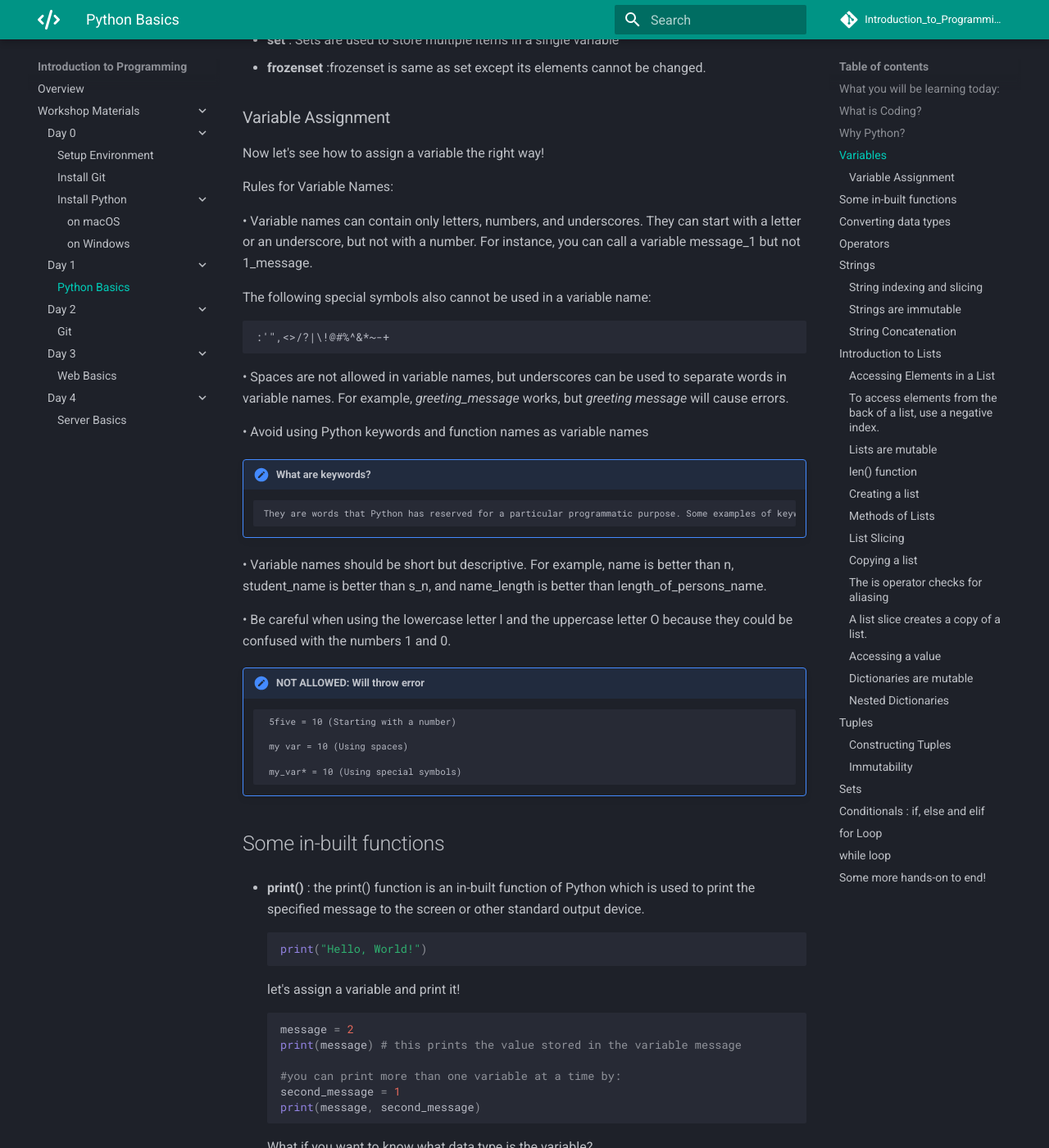
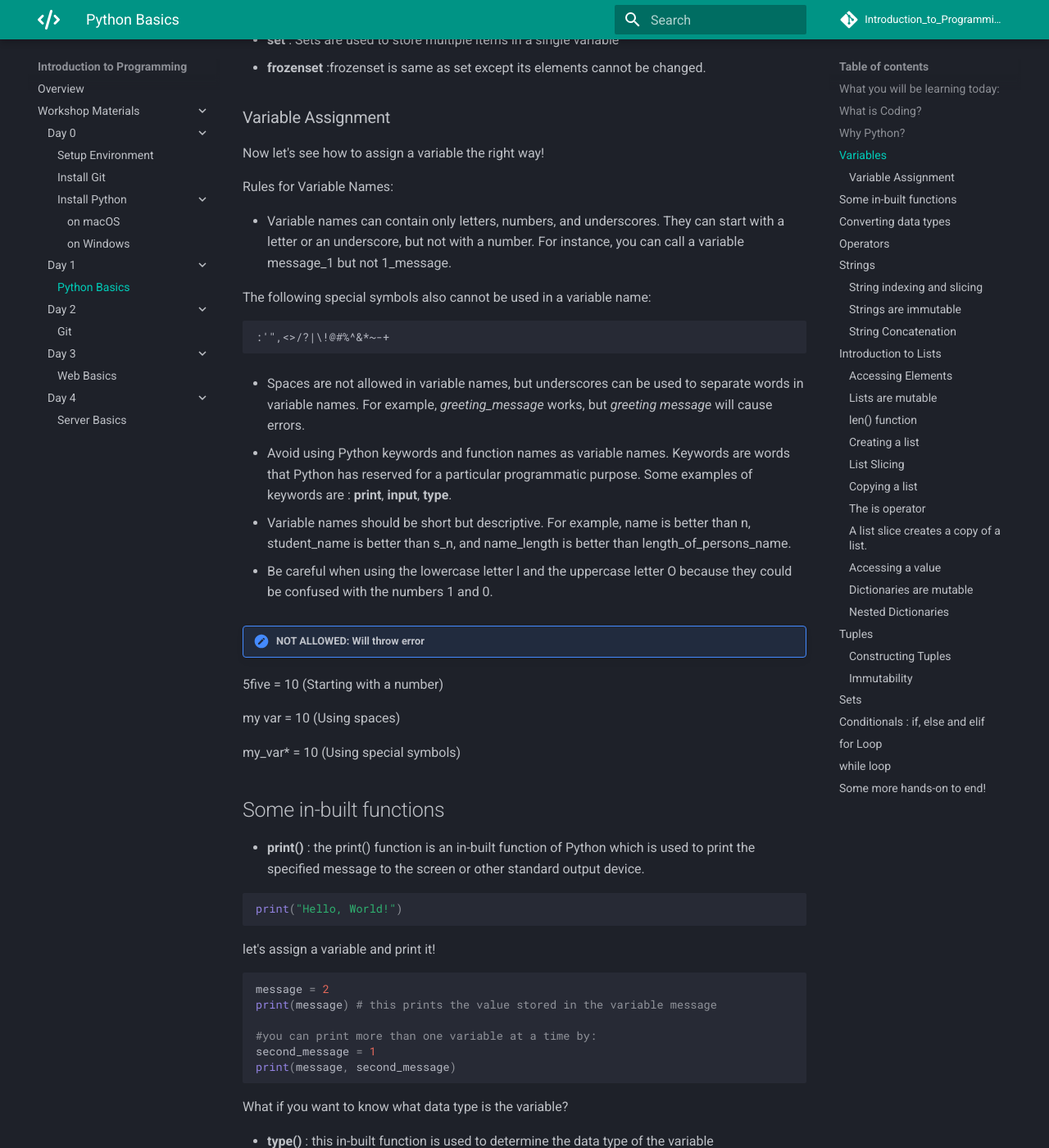
Before and after one commit to 3DCdsc/Introduction_to_Programming, an MkDocs documentation site: the page built from docs/Day_1/python_basics.md, in a window 1280 px wide and 1400 px high, scrolled down 2549 px. Shown: the whole window at 82% size. Built offline with MkDocs 1.6.1 and Material for MkDocs 9.7.7, drawn with Linux system fonts in a browser that asks for light colours; comment, search, counter and statistics services are not loaded; some of the changed text lies outside the part shown.

Commit message:
Update python_basics.md

````diff
--- a/docs/Day_1/python_basics.md
+++ b/docs/Day_1/python_basics.md
@@ -27,13 +27,13 @@
 
 Think of anything you’ve ever done with a computer:
 
-* Play a video game.
-* Send an email.
-* Search for something on Google.
-* Write a word document.
-* Take a selfie on your smartphone (also a computer).
-* Buy something on Amazon.
-* Watch a movie on Netflix.
+- Play a video game.
+- Send an email.
+- Search for something on Google.
+- Write a word document.
+- Take a selfie on your smartphone (also a computer).
+- Buy something on Amazon.
+- Watch a movie on Netflix.
 
 All of those applications are software written in code.
 
@@ -87,24 +87,24 @@
 
 What are the basic data types?
 
-> Some basic data types in Python are:
+Some basic data types in Python are:
 
-*   **int** : integer data type. Stores numbers without decimal points
-*   **float** : float data type. Stores decimal numbers with floating points
-*   **str** : sequences of character data. We will be going into further detail later.
-*   **boolean** : Objects of Boolean type may have one of two values, True or False
+- **int** : integer data type. Stores numbers without decimal points
+- **float** : float data type. Stores decimal numbers with floating points
+- **str** : sequences of character data. We will be going into further detail later.
+- **boolean** : Objects of Boolean type may have one of two values, True or False
 
 
-> Composite data types in Python :
-  We will be exploring these data types in detail
+Composite data types in Python :
+ We will be exploring these data types in detail
 
-*   **list** : A list is a collection of items in a particular order
-*   **dict**: A dictionary in Python is a collection of key-value pairs. Each key is connected
+- **list** : A list is a collection of items in a particular order
+- **dict**: A dictionary in Python is a collection of key-value pairs. Each key is connected
 to a value, and you can use a key to access the value associated with that key
-*   **tuple** : A tuple looks just like a list except you use parentheses instead of square
+- **tuple** : A tuple looks just like a list except you use parentheses instead of square
 brackets.
-*   **set** : Sets are used to store multiple items in a single variable
-*   **frozenset** :frozenset is same as set except its elements cannot be changed.
+- **set** : Sets are used to store multiple items in a single variable
+- **frozenset** :frozenset is same as set except its elements cannot be changed.
 
 
 
@@ -114,7 +114,7 @@
 
 Rules for Variable Names:
 
-•  Variable names can contain only letters, numbers, and underscores.
+-  Variable names can contain only letters, numbers, and underscores.
 They can start with a letter or an underscore, but not with a number.
 For instance, you can call a variable message_1 but not 1_message.
 
@@ -123,64 +123,64 @@
     :'",<>/?|\!@#%^&*~-+
 
 
-•	 Spaces are not allowed in variable names, but underscores can be used
+-  Spaces are not allowed in variable names, but underscores can be used
 to separate words in variable names. For example, *greeting_message*
 works, but *greeting message* will cause errors.
 
-•	 Avoid using Python keywords and function names as variable names
-
-!!! note "What are **keywords**? "
-        They are words that Python has reserved for a particular programmatic purpose. Some examples of keywords are : **print**, **input**, **type**.
+-	 Avoid using Python keywords and function names as variable names.  Keywords are words that Python has reserved for a particular programmatic purpose. Some examples of keywords are : **print**, **input**, **type**.
 
 
-•	 Variable names should be short but descriptive. For example, name is
-better than n, student_name is better than s_n, and name_length is better
+- Variable names should be short but descriptive. For example, name is better than n, student_name is better than s_n, and name_length is better
 than length_of_persons_name.
 
-•	 Be careful when using the lowercase letter l and the uppercase letter O
-because they could be confused with the numbers 1 and 0.
+- Be careful when using the lowercase letter l and the uppercase letter O because they could be confused with the numbers 1 and 0.
 
 !!! note "NOT ALLOWED: Will throw error"
 
-         5five = 10 (Starting with a number)
+   5five = 10 (Starting with a number)
 
-         my var = 10 (Using spaces)
+   my var = 10 (Using spaces)
 
-         my_var* = 10 (Using special symbols)
+   my_var* = 10 (Using special symbols)
 
 
 ## Some in-built functions
-* **print()** : the print() function is an in-built function of Python which is used to print the specified message to the screen or other standard output device.
-    ```python
-    print("Hello, World!")
-    ```
-    let's assign a variable and print it!
-    ```python
-    message = 2
-    print(message) # this prints the value stored in the variable message
+- **print()** : the print() function is an in-built function of Python which is used to print the specified message to the screen or other standard output device.
 
-    #you can print more than one variable at a time by:
-    second_message = 1
-    print(message, second_message)
-    ```
-    What if you want to know what data type is the variable?
+```python
+print("Hello, World!")
+```
 
-* **type()** : this in-built function is used to determine the data type of the variable
-    ```python
-    print(type(message))
-    type(2)
-     ```
-* Suppose you don't know what value should be assigned to your variable and want to ask the user for the value. you can do this using **input()**
+let's assign a variable and print it!
 
-  **input()** method reads a line from input, converts into a string and returns it.
-    ```python
-    message = input()
-    print("You entered: " , message)
+```python
+message = 2
+print(message) # this prints the value stored in the variable message
 
-    #Suppose you want to print a message to the user for asking the value
-    second_message = input("Please enter a number")
-    print(second_message)
-    ```
+#you can print more than one variable at a time by:
+second_message = 1
+print(message, second_message)
+```
+What if you want to know what data type is the variable?
+
+- **type()** : this in-built function is used to determine the data type of the variable
+
+```python
+print(type(message))
+type(2)
+ ```
+ Suppose you don't know what value should be assigned to your variable and want to ask the user for the value. you can do this using **input()**
+
+- **input()** method reads a line from input, converts into a string and returns it.
+
+```python
+message = input()
+print("You entered: " , message)
+
+#Suppose you want to print a message to the user for asking the value
+second_message = input("Please enter a number")
+print(second_message)
+```
 
 
 
@@ -189,7 +189,8 @@
 Data types can be converted from one form to another using in-built functions like int(), str(), float().
 However, do note that **not** every conversion is possible!
 
-> Can you convert an int type to a string type?
+Can you convert an int type to a string type?
+
 ```python
 
 #using the in-built function str()
@@ -198,7 +199,9 @@
 print(num)
 print(type(num))
 ```
-> How about converting str to int?
+
+How about converting str to int?
+
 ```python
 letter = 'A'
 letter = int(letter)
@@ -211,6 +214,7 @@
 ## Operators
 
 **Arithmetic Operators:**
+
 ```python
 x = 15
 y = 4
@@ -277,8 +281,8 @@
 
 In normal mathematics expressions:
 
-    var = 0
-    var = var +1   would mean 0 = 1
+var = 0
+var = var +1   would mean 0 = 1
 
 But in python, the same expression has a different meaning .
 It means that the value of var is incremented by one and then assigned back to var.
@@ -291,11 +295,11 @@
 a string in Python, and you can use single or double quotes around your
 strings :
 
-    I told my friend, "Python is my favorite language!"'
+I told my friend, "Python is my favorite language!"'
 
-    "The language 'Python' is named after Monty Python, not the snake."
+"The language 'Python' is named after Monty Python, not the snake."
 
-    "One of Python's strengths is its diverse and supportive community."
+"One of Python's strengths is its diverse and supportive community."
 
 
 
@@ -310,6 +314,7 @@
 In Python, we use brackets [] after an object to call its index. We should also note that indexing starts at 0 for Python. Let's create a new object called s and then walk through a few examples of indexing.
 
 Syntax for []: Starting Index (Inclusive), End Index (Exclusive), Step Size
+
 ```python
 
 # Outputs the first letter. Remember: In Python, index starts from '0'
@@ -353,36 +357,37 @@
 print(s)
 ```
 
-!!! note "How does the multiplication operator behave with strings ?"
-          ```python
-          length = "z"
-          print(length *3)
-          ```
+"How does the multiplication operator behave with strings ?"
+```python
+length = "z"
+print(length *3)
+```
 
-!!! note "Practice 2"
-          Suppose you had a person's name in a variable:
+**Practice 2**
+Suppose you had a person's name in a variable:
 
-          myName = "Kenny Carney"
+myName = "Kenny Carney"
 
-          However, you want the surname Carney first and then the first name of Kenny. Use slicing to print out Carney Kenny.
+However, you want the surname Carney first and then the first name of Kenny. Use slicing to print out Carney Kenny.
 
-          Remember: you can use the plus symbol and spaces to concatenate:  print(surname + " " + firstName)
+Remember: you can use the plus symbol and spaces to concatenate:  print(surname + " " + firstName)
 
-!!! note "Advanced Practice : Palindromes"
-          Given a string, write a code to check if it is palindrome or not.
-          A string is said to be palindrome if the reverse of the string is the same as string.
-          For example, “radar” is a palindrome, but “radix” is not a palindrome.
+**Advanced Practice : Palindromes**
+Given a string, write a code to check if it is palindrome or not.
+A string is said to be palindrome if the reverse of the string is the same as string.
+For example, “radar” is a palindrome, but “radix” is not a palindrome.
 
 ## Introduction to Lists
 
 A list is a collection of items in a particular order.
 
 In Python, square brackets ([ ]) indicate a list, and individual elements in the list are separated by commas
+
 ```python
 bicycles = ['trek', 'cannondale', 'redline', 'specialized']
 print(bicycles)
 ```
-### Accessing Elements in a List
+### Accessing Elements
 
 Lists are ordered collections, so you can access any element in a list by telling Python the position, or index, of the item desired
 
@@ -392,7 +397,8 @@
 ```python
 print(bicycles[0])
 ```
-### To access elements from the back of a list, use a negative index.
+
+To access elements from the back of a list, use a negative index.
 
 An index of -1 would access the last element, -2 would access the second last element and so on.
 ```python
@@ -430,18 +436,19 @@
 ```
 Using **range()**
 
-> range() function is used to produce numbers using a start, stop, step
+range() function is used to produce numbers using a start, stop, step
 
-    range(2,10,1) will produce numbers starting from 2, incrementing by 2, till it becomes 10.
+range(2,10,1) will produce numbers starting from 2, incrementing by 2, till it becomes 10.
 
-    Note that it DOES NOT include 10
+Note that it DOES NOT include 10
 
 
-> As the ```range()``` function is not a list, you need to pass it to the ```list()``` function to create a list.
-      ```python
-       ls = list( range(10))
-       print(ls)
-       ```
+As the ```range()``` function is not a list, you need to pass it to the ```list()``` function to create a list.
+
+```python
+ ls = list( range(10))
+ print(ls)
+ ```
 
 ### **Methods** of Lists
 
@@ -453,38 +460,38 @@
 
 Note: **All of the below functions are applied directly to the original list**
 
-* append() : add elements to the back of a list.
+- append() : add elements to the back of a list.
 
-        ```python
-        a = [1, 1.0, 'python', True]
-        a.append( 'five')
-        print(a)
-        ```
+```python
+a = [1, 1.0, 'python', True]
+a.append( 'five')
+print(a)
+```
 
-* pop() : Removes the last element from the list.
-        ```python
-        # Remove the last element from the list
-        ls = [1,2,3,4,5,"This will be removed from the list"]
-        print(ls)
-        ls.pop() # Note that .pop() is applied directly to the list I.e. There is no need to do ls = ls.pop()
-        print(ls)
-        ```
+- pop() : Removes the last element from the list.
+```python
+# Remove the last element from the list
+ls = [1,2,3,4,5,"This will be removed from the list"]
+print(ls)
+ls.pop() # Note that .pop() is applied directly to the list I.e. There is no need to do ls = ls.pop()
+print(ls)
+```
 
-* reverse() : Reverses the order of all elements in the list.
-        ```python
-        # Reverses the order of the list
-        ls.reverse()
-        print(ls)
-        ```
+- reverse() : Reverses the order of all elements in the list.
+```python
+# Reverses the order of the list
+ls.reverse()
+print(ls)
+```
 
 ### List Slicing
 
 The **in** Keyword
-        ```python
-        a = ['horse', 'cat', 'dog', 'chicken', 'rat','duck', 'pigeon']
-        print('cat' in a)
-        print('donkey' in a)
-         ```
+```python
+a = ['horse', 'cat', 'dog', 'chicken', 'rat','duck', 'pigeon']
+print('cat' in a)
+print('donkey' in a)
+ ```
 
 The "+", " * " and "=="  operators with lists
 
@@ -492,30 +499,30 @@
 
 The "+"and " * "  operators behave differently with lists, compared to the numeric datatypes.
 
-* The "+" operator performs concatenation when both its operands are lists.
+- The "+" operator performs concatenation when both its operands are lists.
   ```python
-          a = [1, 2, 3]
-          b = [7, 8, 9]
-          c = a + b
-          print(c)
-          ```
+  a = [1, 2, 3]
+  b = [7, 8, 9]
+  c = a + b
+  print(c)
+  ```
 
-* The " * " operator works with a list and an integer.
-         ```python
-        a = [1, 2, 3]
-        c = a*3
-        print(c)
-        ```
+- The " * " operator works with a list and an integer.
+```python
+a = [1, 2, 3]
+c = a*3
+print(c)
+```
 
-* The " == " operator checks the equality of two lists. This includes the length and all the elements in the list
-        ```python
+- The " == " operator checks the equality of two lists. This includes the length and all the elements in the list
+```python
 
-        a = [1, 2, 3]
-        b = [3, 1, 2]
-        c = [1, 2, 3]
-        print(a == b)
-        print(a == c)
-        ```
+a = [1, 2, 3]
+b = [3, 1, 2]
+c = [1, 2, 3]
+print(a == b)
+print(a == c)
+```
 
 ### Copying a list
 
@@ -542,7 +549,8 @@
 print(a)
 print(b)
 ```
-### The ```is``` operator checks for aliasing
+
+### The ```is``` operator
 
 The ```is``` operator checks if aliasing is happening.
 ```python
@@ -561,22 +569,22 @@
 print(a == b)
 ```
 
-!!! note "**Practice 3**"
-  ```python
-  #1. What will the below code produce?
+**Practice 3**
+```python
+#1. What will the below code produce?
 
-  x = [0,1,2,3,4,5]
-  x == x[:3] + x[3:]
-  ```
+x = [0,1,2,3,4,5]
+x == x[:3] + x[3:]
+```
 
-!!! note "**Practice 4**"
-      Given a list, write a code that swaps the list elements at indices index1 and index2.
+**Practice 4**
+  Given a list, write a code that swaps the list elements at indices index1 and index2.
 
-      It does not modify the original list, but returns a new list.
+  It does not modify the original list, but returns a new list.
 
-      Important note : Do keep in mind that the indices given could be *negative* as well
+  Important note : Do keep in mind that the indices given could be *negative* as well
 
-      I have started the code for you
+  I have started the code for you
 ```python
       ls = [3, 6, 8, 2]
       index1 = int(input(" Enter index 1 value :"))
@@ -622,11 +630,11 @@
 d = {'k1': [1,2,{'k2':[["Hello!"]]}]}
 d['k1'][2]['k2'][0][0]
 ```
-!!!note "Practice "
-        Retrieve 'Coding is fun unless you're doing it wrong'
-        ```python
-        d = {'k1':[1,2,{'k2':['pls do not do this',{'have fun':[1,2,['Coding is fun unless you\'re doing it wrong', 1, 2]]}]}]}
-        ```
+**Practice**
+Retrieve 'Coding is fun unless you're doing it wrong'
+```python
+d = {'k1':[1,2,{'k2':['pls do not do this',{'have fun':[1,2,['Coding is fun unless you\'re doing it wrong', 1, 2]]}]}]}
+```
 
 ## Tuples
 
@@ -768,6 +776,6 @@
             ****
             *****
 
- 2. Factorial of a number n is represented by n! and is equal to 1 * 2 * 3 * .... * (n-1) * n
+2. Factorial of a number n is represented by n! and is equal to 1 * 2 * 3 * .... * (n-1) * n
     5! = 5 * 4 * 3 * 2 * 1 = 120
     Write a program to calculate the factorial of a number given by the user
````
Also changed, not shown: other parts of docs/Day_1/python_basics.md (+19 -20 lines).
